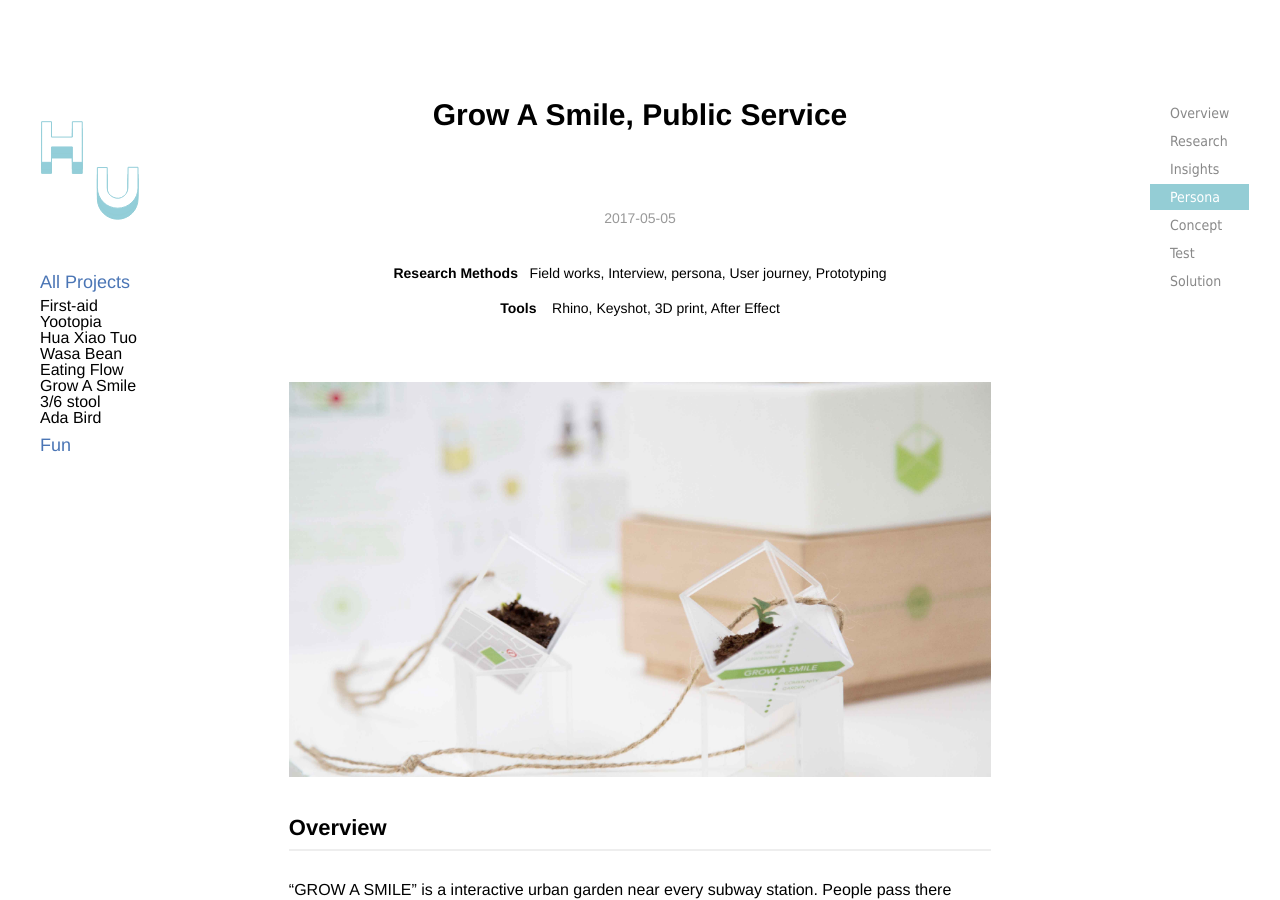
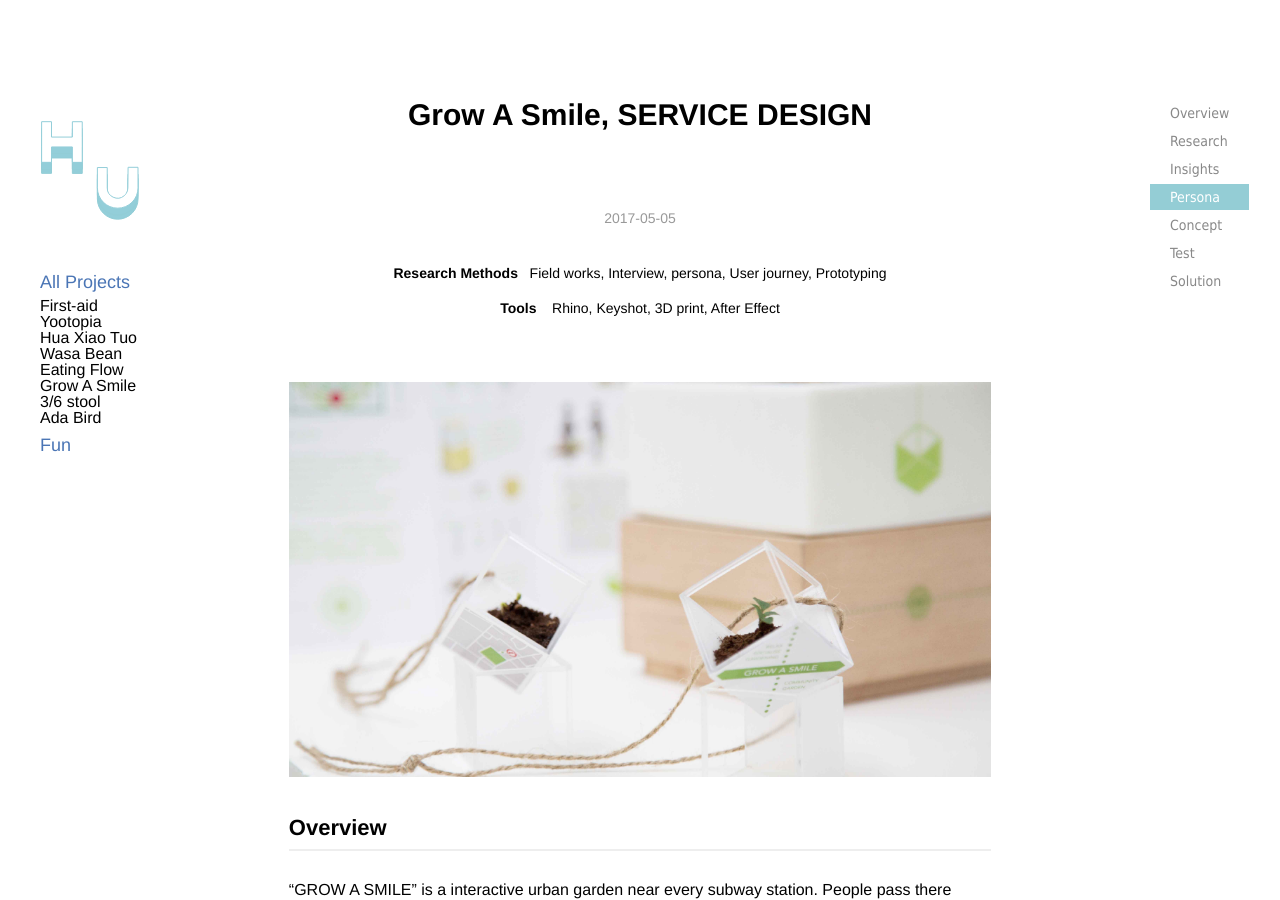
Before and after one commit to yuanyuanhu96/Potfolio-Archive, a Jekyll site: the page built from _posts/2017-5-5-Grow-A-Smile.md, in a window 1280 px wide and 900 px high. Built offline with Jekyll 4.4.1, drawn with Linux system fonts in a browser that asks for light colours; some of the changed text lies outside the part shown.

Commit message:
Update 2017-5-5-Grow-A-Smile.md

```diff
--- a/_posts/2017-5-5-Grow-A-Smile.md
+++ b/_posts/2017-5-5-Grow-A-Smile.md
@@ -1,8 +1,8 @@
 ---
 layout: post
-title: Grow A Smile, Public Service
+title: Grow A Smile, SERVICE DESIGN
 shortTitle: Grow A Smile
-icon: <img src="/images/Project-icon-png/1_favicon.ico" alt="" width="100"/>
+icon: <img src="/images/Project-icon-png/Project-icon-08.png" alt="" width="100"/>
 category: blog
 methods: Field works, Interview, persona, User journey, Prototyping
 tools: Rhino, Keyshot, 3D print, After Effect
```
